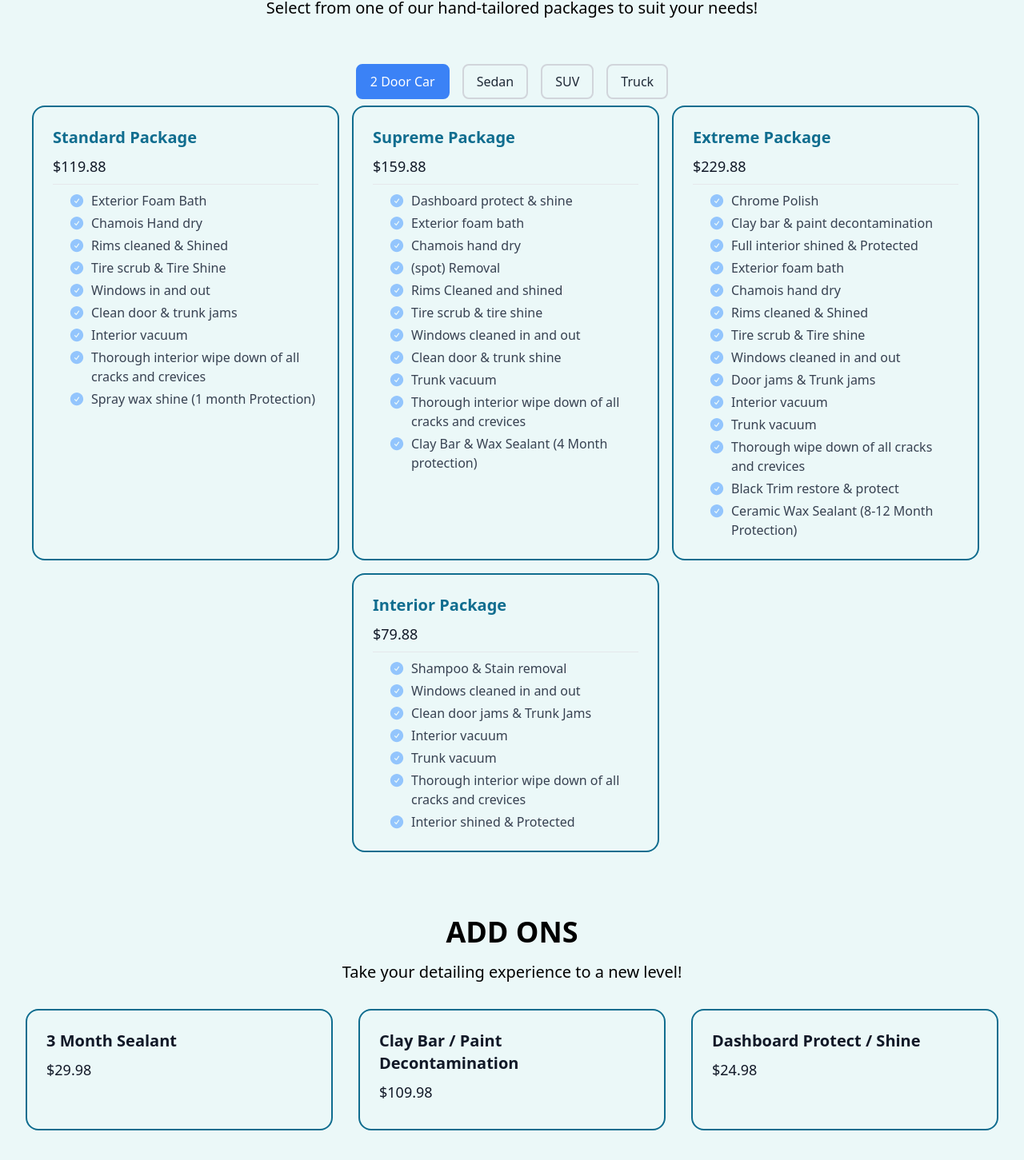
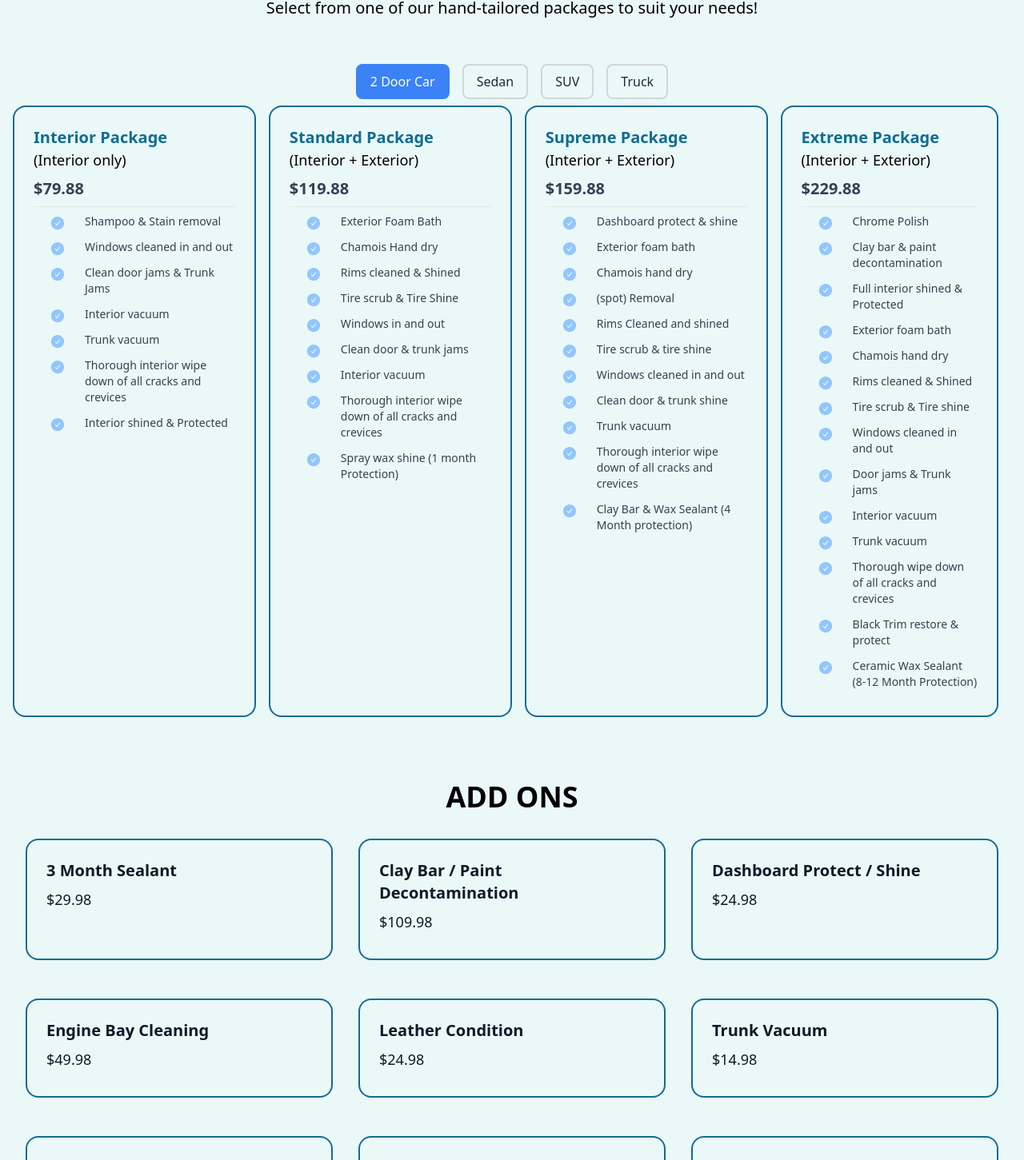
Before and after one commit to EdwardPunzalan/CTMKAds, a React (Vite) app: page / in a window 1280 px wide. Shown: the part 1740-3191 px from the top of the page at 80% size. Built offline with nearby package versions, Linux system fonts and the light colour scheme.

Commit message:
FB meta pixel integration

```diff
--- a/src/Body/CeramicQuotes.jsx
+++ b/src/Body/CeramicQuotes.jsx
@@ -3,15 +3,8 @@ import React from 'react';
 function Quotes() {
     return (
         <div className='pb-8'>
-            <h1 className="text-4xl font-medium text-center">Book your appointment today!</h1>
-            <h2 className="text-xl font-light pb-4 text-center">Please complete the following details to conclude your detailing appointment.</h2>
-            <div className="max-w-4xl mx-auto p-6 bg-transparent border-2 rounded-lg" style={{ borderColor: '#106D8F' }}>
-                <h3 className='text-2xl font-semibold text-center'>2-year Protection</h3>
-                <ul>
-                    <li className='text-xl font-light'>Two Doors/Sedans: Starting at $799.88</li>
-                    <li className='text-xl font-light'>Suvs/Trucks: Starting at $899.88</li>
-                </ul>
-            </div>
+            <h1 className="text-4xl font-medium text-center">Let's get it started</h1>
+            <h2 className="text-xl font-light pb-4 text-center">Call today for a quote!</h2>
             <br />
             <div className="max-w-4xl mx-auto p-6 bg-transparent border-2 rounded-lg" style={{ borderColor: '#106D8F' }}>
                 <h3 className='text-2xl font-semibold text-center'>5-year Protection</h3>
@@ -21,7 +14,9 @@ function Quotes() {
                 </ul>
             </div>
             <br />
-            <div className='flex justify-center'><a href="tel:+19549450770" className="bg-bn hover:bg-red-500 py-2 px-4 sm:py-4 sm:px-10 text-xs sm:text-sm md:text-base rounded-lg font-light drop-shadow">Call Now</a></div>
+            <div className='flex justify-center'>
+                <a href="tel:+19549450770" className="bg-bn hover:bg-red-500 py-2 px-6 sm:px-8 md:py-3 md:px-10 lg:py-4 lg:px-12 text-sm sm:text-base md:text-lg rounded-lg font-light drop-shadow">Call Now</a>
+            </div>
         </div>
     );
 }
--- a/src/Body/CeramicWelcome.jsx
+++ b/src/Body/CeramicWelcome.jsx
@@ -29,9 +29,10 @@ function Welcome() {
         <p className="py-2 text-sm sm:text-lg md:text-xl font-light w-full sm:w-10/12 md:w-7/12 font-medium text-myDb ">
           Trusted with over 50+ 5 Star Google Reviews.
         </p>
-        <div className="flex flex-wrap gap-2 sm:gap-4">
-          <a href='https://api.leadconnectorhq.com/widget/service-menu/65e358086ba2ab3555cad7f2' target='blank_' className="bg-bn hover:bg-red-500 py-2 px-4 sm:py-4 sm:px-10 text-xs sm:text-sm md:text-base rounded-lg font-light drop-shadow">Book Now</a>
-          <a href="tel:+19549450770" className="bg-blue-200 bg-opacity-60 hover:bg-blue-500 py-2 px-4 sm:py-4 sm:px-10 text-xs sm:text-sm md:text-base rounded-lg font-light drop-shadow">Call Now</a>
+        <div className="flex gap-4 sm:flex-row flex-col">
+          <a href="tel:+19549450770" className="h-12 text-center sm:h-auto bg-blue-200 bg-opacity-60 hover:bg-blue-500 py-2 px-2 sm:py-4 sm:px-4 md:py-3 md:px-6 lg:py-4 lg:px-8 rounded-lg font-light drop-shadow text-lg sm:text-sm md:text-base lg:text-lg transition ease-in-out duration-150">
+            Call Now
+          </a>
         </div>
       </div>
       <div style={{
--- a/src/Body/PriceAddOns.jsx
+++ b/src/Body/PriceAddOns.jsx
@@ -17,29 +17,35 @@ const servicePrices = {
 };
 
 function ServiceCards() {
-    // Track the index of the card currently hovered over
     const [hoverIndex, setHoverIndex] = useState(null);
+
+    const handleAddOnClick = (serviceName, price) => {
+        fbq('track', 'Lead', {
+            content_name: 'Package Booking',
+            content_category: 'Add-On Services'
+        });
+
+        window.open("https://api.leadconnectorhq.com/widget/service-menu/65e358086ba2ab3555cad7f2", '_blank');
+    };
 
     return (
         <div className="container mx-auto px-4 py-8">
             <h1 className='font-semibold text-center text-4xl pb-4'>ADD ONS</h1>
-            <h2 className='font-light text-center text-xl pb-4'>Take your detailing experience to a new level!</h2>
             <div className="grid grid-cols-1 sm:grid-cols-2 md:grid-cols-3 gap-8 p-4">
                 {Object.entries(servicePrices).map(([serviceName, price], index) => (
                     <div
                         key={serviceName}
-                        onMouseEnter={() => setHoverIndex(index)} // Set this card as hovered
-                        onMouseLeave={() => setHoverIndex(null)} // Reset hover when not hovered
+                        onMouseEnter={() => setHoverIndex(index)}
+                        onMouseLeave={() => setHoverIndex(null)}
                         className="relative border-2 rounded-2xl p-6 mb-4 shadow-md cursor-pointer transition-all bg-transparent text-gray-900 hover:shadow-lg hover:border-blue-500 hover:ring hover:ring-blue-500/50"
                         style={{
                             boxShadow: hoverIndex === index ? '0 0 10px #1F51FF, 0 0 15px #1F51FF, 0 0 20px #1F51FF' : 'none',
                             borderColor: '#106D8F',
                         }}
+                        onClick={() => handleAddOnClick(serviceName, price)} // Add click event handler
                     >
-                        <a href="https://api.leadconnectorhq.com/widget/service-menu/65e358086ba2ab3555cad7f2" target='blank_'>
                         <h3 className="text-xl font-semibold">{serviceName}</h3>
                         <p className="text-lg font-medium my-2">{price}</p>
-                        </a>
                     </div>
                 ))}
             </div>
--- a/src/Body/PricePackages.jsx
+++ b/src/Body/PricePackages.jsx
@@ -1,103 +1,120 @@
-import React, { useState} from 'react';
+import React, { useState } from 'react';
 import { CheckCircleIcon } from '@heroicons/react/24/solid';
 
 const packageDetails = {
     '1': {
+        Interior: {
+            package: "Interior Package",
+            price: "$79.88",
+            services: "Shampoo & Stain removal, Windows cleaned in and out, Clean door jams & Trunk Jams, Interior vacuum, Trunk vacuum, Thorough interior wipe down of all cracks and crevices, Interior shined & Protected",
+            wash: "(Interior only)"
+        },
         Standard: {
             package: "Standard Package",
             price: "$119.88",
-            services: "Exterior Foam Bath, Chamois Hand dry, Rims cleaned & Shined, Tire scrub & Tire Shine, Windows in and out, Clean door & trunk jams, Interior vacuum, Thorough interior wipe down of all cracks and crevices, Spray wax shine (1 month Protection)"
+            services: "Exterior Foam Bath, Chamois Hand dry, Rims cleaned & Shined, Tire scrub & Tire Shine, Windows in and out, Clean door & trunk jams, Interior vacuum, Thorough interior wipe down of all cracks and crevices, Spray wax shine (1 month Protection)",
+            wash: "(Interior + Exterior)"
         },
         Supreme: {
             package: "Supreme Package",
             price: "$159.88",
-            services: "Dashboard protect & shine, Exterior foam bath, Chamois hand dry, (spot) Removal, Rims Cleaned and shined, Tire scrub & tire shine, Windows cleaned in and out, Clean door & trunk shine, Trunk vacuum, Thorough interior wipe down of all cracks and crevices, Clay Bar & Wax Sealant (4 Month protection)"
+            services: "Dashboard protect & shine, Exterior foam bath, Chamois hand dry, (spot) Removal, Rims Cleaned and shined, Tire scrub & tire shine, Windows cleaned in and out, Clean door & trunk shine, Trunk vacuum, Thorough interior wipe down of all cracks and crevices, Clay Bar & Wax Sealant (4 Month protection)",
+            wash: "(Interior + Exterior)"
         },
         Extreme: {
             package: "Extreme Package",
             price: "$229.88",
-            services: "Chrome Polish, Clay bar & paint decontamination, Full interior shined & Protected, Exterior foam bath, Chamois hand dry, Rims cleaned & Shined, Tire scrub & Tire shine, Windows cleaned in and out, Door jams & Trunk jams, Interior vacuum, Trunk vacuum, Thorough wipe down of all cracks and crevices, Black Trim restore & protect, Ceramic Wax Sealant (8-12 Month Protection)"
-        },
-        Interior: {
-            package: "Interior Package",
-            price: "$79.88",
-            services: "Shampoo & Stain removal, Windows cleaned in and out, Clean door jams & Trunk Jams, Interior vacuum, Trunk vacuum, Thorough interior wipe down of all cracks and crevices, Interior shined & Protected"
+            services: "Chrome Polish, Clay bar & paint decontamination, Full interior shined & Protected, Exterior foam bath, Chamois hand dry, Rims cleaned & Shined, Tire scrub & Tire shine, Windows cleaned in and out, Door jams & Trunk jams, Interior vacuum, Trunk vacuum, Thorough wipe down of all cracks and crevices, Black Trim restore & protect, Ceramic Wax Sealant (8-12 Month Protection)",
+            wash: "(Interior + Exterior)"
         }
     },
     '2': {
+        Interior: {
+            package: "Interior Package",
+            price: "$99.88",
+            services: "Shampoo & Stain removal, Windows cleaned in and out, Clean door jams & Trunk Jams, Interior vacuum, Trunk vacuum, Thorough interior wipe down of all cracks and crevices, Interior shined & Protected",
+            wash: "(Interior only)"
+        },
         Standard: {
             package: "Standard Package",
             price: "$134.88",
-            services: "Exterior Foam Bath, Chamois Hand dry, Rims cleaned & Shined, Tire scrub & Tire Shine, Windows in and out, Clean door & trunk jams, Interior vacuum, Thorough interior wipe down of all cracks and crevices, Spray wax shine (1 month Protection)"
+            services: "Exterior Foam Bath, Chamois Hand dry, Rims cleaned & Shined, Tire scrub & Tire Shine, Windows in and out, Clean door & trunk jams, Interior vacuum, Thorough interior wipe down of all cracks and crevices, Spray wax shine (1 month Protection)",
+            wash: "(Interior + Exterior)"
         },
         Supreme: {
             package: "Supreme Package",
             price: "$179.88",
-            services: "Dashboard protect & shine, Exterior foam bath, Chamois hand dry, (spot) Removal, Rims Cleaned and shined, Tire scrub & tire shine, Windows cleaned in and out, Clean door & trunk shine, Trunk vacuum, Thorough interior wipe down of all cracks and crevices, Clay Bar & Wax Sealant (4 Month protection)"
+            services: "Dashboard protect & shine, Exterior foam bath, Chamois hand dry, (spot) Removal, Rims Cleaned and shined, Tire scrub & tire shine, Windows cleaned in and out, Clean door & trunk shine, Trunk vacuum, Thorough interior wipe down of all cracks and crevices, Clay Bar & Wax Sealant (4 Month protection)",
+            wash: "(Interior + Exterior)"
         },
         Extreme: {
             package: "Extreme Package",
             price: "$299.88",
-            services: "Chrome Polish, Clay bar & paint decontamination, Full interior shined & Protected, Exterior foam bath, Chamois hand dry, Rims cleaned & Shined, Tire scrub & Tire shine, Windows cleaned in and out, Door jams & Trunk jams, Interior vacuum, Trunk vacuum, Thorough wipe down of all cracks and crevices, Black Trim restore & protect, Ceramic Wax Sealant (8-12 Month Protection)"
-        },
-        Interior: {
-            package: "Interior Package",
-            price: "$99.88",
-            services: "Shampoo & Stain removal, Windows cleaned in and out, Clean door jams & Trunk Jams, Interior vacuum, Trunk vacuum, Thorough interior wipe down of all cracks and crevices, Interior shined & Protected"
+            services: "Chrome Polish, Clay bar & paint decontamination, Full interior shined & Protected, Exterior foam bath, Chamois hand dry, Rims cleaned & Shined, Tire scrub & Tire shine, Windows cleaned in and out, Door jams & Trunk jams, Interior vacuum, Trunk vacuum, Thorough wipe down of all cracks and crevices, Black Trim restore & protect, Ceramic Wax Sealant (8-12 Month Protection)",
+            wash: "(Interior + Exterior)"
         }
     },
     '3': {
+        Interior: {
+            package: "Interior Package",
+            price: "$119.88",
+            services: "Shampoo & Stain removal, Windows cleaned in and out, Clean door jams & Trunk Jams, Interior vacuum, Trunk vacuum, Thorough interior wipe down of all cracks and crevices, Interior shined & Protected",
+            wash: "(Interior only)"
+        },
         Standard: {
             package: "Standard Package",
             price: "$154.88",
-            services: "Exterior Foam Bath, Chamois Hand dry, Rims cleaned & Shined, Tire scrub & Tire Shine, Windows in and out, Clean door & trunk jams, Interior vacuum, Thorough interior wipe down of all cracks and crevices, Spray wax shine (1 month Protection)"
+            services: "Exterior Foam Bath, Chamois Hand dry, Rims cleaned & Shined, Tire scrub & Tire Shine, Windows in and out, Clean door & trunk jams, Interior vacuum, Thorough interior wipe down of all cracks and crevices, Spray wax shine (1 month Protection)",
+            wash: "(Interior + Exterior)"
         },
         Supreme: {
             package: "Supreme Package",
             price: "$229.88",
-            services: "Dashboard protect & shine, Exterior foam bath, Chamois hand dry, (spot) Removal, Rims Cleaned and shined, Tire scrub & tire shine, Windows cleaned in and out, Clean door & trunk shine, Trunk vacuum, Thorough interior wipe down of all cracks and crevices, Clay Bar & Wax Sealant (4 Month protection)"
+            services: "Dashboard protect & shine, Exterior foam bath, Chamois hand dry, (spot) Removal, Rims Cleaned and shined, Tire scrub & tire shine, Windows cleaned in and out, Clean door & trunk shine, Trunk vacuum, Thorough interior wipe down of all cracks and crevices, Clay Bar & Wax Sealant (4 Month protection)",
+            wash: "(Interior + Exterior)"
         },
         Extreme: {
             package: "Extreme Package",
             price: "$369.88",
-            services: "Chrome Polish, Clay bar & paint decontamination, Full interior shined & Protected, Exterior foam bath, Chamois hand dry, Rims cleaned & Shined, Tire scrub & Tire shine, Windows cleaned in and out, Door jams & Trunk jams, Interior vacuum, Trunk vacuum, Thorough wipe down of all cracks and crevices, Black Trim restore & protect, Ceramic Wax Sealant (8-12 Month Protection)"
-        },
+            services: "Chrome Polish, Clay bar & paint decontamination, Full interior shined & Protected, Exterior foam bath, Chamois hand dry, Rims cleaned & Shined, Tire scrub & Tire shine, Windows cleaned in and out, Door jams & Trunk jams, Interior vacuum, Trunk vacuum, Thorough wipe down of all cracks and crevices, Black Trim restore & protect, Ceramic Wax Sealant (8-12 Month Protection)",
+            wash: "(Interior + Exterior)"
+        }
+    },
+    '4': {
         Interior: {
             package: "Interior Package",
             price: "$119.88",
-            services: "Shampoo & Stain removal, Windows cleaned in and out, Clean door jams & Trunk Jams, Interior vacuum, Trunk vacuum, Thorough interior wipe down of all cracks and crevices, Interior shined & Protected"
-        }
-    },
-    '4': {
+            services: "Shampoo & Stain removal, Windows cleaned in and out, Clean door jams & Trunk Jams, Interior vacuum, Trunk vacuum, Thorough interior wipe down of all cracks and crevices, Interior shined & Protected",
+            wash: "(Interior only)"
+        },
         Standard: {
             package: "Standard Package",
             price: "$154.88",
-            services: "Exterior Foam Bath, Chamois Hand dry, Rims cleaned & Shined, Tire scrub & Tire Shine, Windows in and out, Clean door & trunk jams, Interior vacuum, Thorough interior wipe down of all cracks and crevices, Spray wax shine (1 month Protection)"
+            services: "Exterior Foam Bath, Chamois Hand dry, Rims cleaned & Shined, Tire scrub & Tire Shine, Windows in and out, Clean door & trunk jams, Interior vacuum, Thorough interior wipe down of all cracks and crevices, Spray wax shine (1 month Protection)",
+            wash: "(Interior + Exterior)"
         },
         Supreme: {
             package: "Supreme Package",
             price: "$229.88",
-            services: "Dashboard protect & shine, Exterior foam bath, Chamois hand dry, (spot) Removal, Rims Cleaned and shined, Tire scrub & tire shine, Windows cleaned in and out, Clean door & trunk shine, Trunk vacuum, Thorough interior wipe down of all cracks and crevices, Clay Bar & Wax Sealant (4 Month protection)"
+            services: "Dashboard protect & shine, Exterior foam bath, Chamois hand dry, (spot) Removal, Rims Cleaned and shined, Tire scrub & tire shine, Windows cleaned in and out, Clean door & trunk shine, Trunk vacuum, Thorough interior wipe down of all cracks and crevices, Clay Bar & Wax Sealant (4 Month protection)",
+            wash: "(Interior + Exterior)"
         },
         Extreme: {
             package: "Extreme Package",
             price: "$369.88",
-            services: "Chrome Polish, Clay bar & paint decontamination, Full interior shined & Protected, Exterior foam bath, Chamois hand dry, Rims cleaned & Shined, Tire scrub & Tire shine, Windows cleaned in and out, Door jams & Trunk jams, Interior vacuum, Trunk vacuum, Thorough wipe down of all cracks and crevices, Black Trim restore & protect, Ceramic Wax Sealant (8-12 Month Protection)"
-        },
-        Interior: {
-            package: "Interior Package",
-            price: "$119.88",
-            services: "Shampoo & Stain removal, Windows cleaned in and out, Clean door jams & Trunk Jams, Interior vacuum, Trunk vacuum, Thorough interior wipe down of all cracks and crevices, Interior shined & Protected"
+            services: "Chrome Polish, Clay bar & paint decontamination, Full interior shined & Protected, Exterior foam bath, Chamois hand dry, Rims cleaned & Shined, Tire scrub & Tire shine, Windows cleaned in and out, Door jams & Trunk jams, Interior vacuum, Trunk vacuum, Thorough wipe down of all cracks and crevices, Black Trim restore & protect, Ceramic Wax Sealant (8-12 Month Protection)",
+            wash: "(Interior + Exterior)"
         }
     }
 };
+
 
 const packageUrls = {
     Standard: "https://api.leadconnectorhq.com/widget/booking/xZDBRbVhHQPfyoNlTAbl?backgroundColor=%23ffffff&primaryColor=%23178af6ff&buttonText=Schedule+Meeting&showCalendarTitle=true&showCalendarDescription=true&showCalendarDetails=true&default=true",
     Supreme: "https://api.leadconnectorhq.com/widget/booking/eIt8qSROhAiqSKZwu0W1?backgroundColor=%23ffffff&primaryColor=%23178af6ff&buttonText=Schedule+Meeting&showCalendarTitle=true&showCalendarDescription=true&showCalendarDetails=true&default=true",
     Extreme: "https://api.leadconnectorhq.com/widget/booking/ElejysSs0DQjHFo8vI7e?backgroundColor=%23ffffff&primaryColor=%23178af6ff&buttonText=Schedule+Meeting&showCalendarTitle=true&showCalendarDescription=true&showCalendarDetails=true&default=true",
     Interior: "https://api.leadconnectorhq.com/widget/booking/xonxuP3aQPvWxRooAn5Q?backgroundColor=%23ffffff&primaryColor=%23178af6ff&buttonText=Book+Today!&showCalendarTitle=true&showCalendarDescription=true&showCalendarDetails=true&default=true"
-  };
+};
 
 const vehicleTypes = ["2 Door Car", "Sedan", "SUV", "Truck"];
 
@@ -107,7 +124,14 @@ const Packages = () => {
 
     const handlePackageClick = (packageName) => {
         window.open(packageUrls[packageName], '_blank');
+
+        fbq('track', 'Lead', {
+            content_name: 'Package Booking',
+            content_category: 'Package Selection',
+            package_name: packageName
+        });
     };
+
 
     const updatePackageDetails = (packageNumber) => {
         return Object.keys(packageDetails[packageNumber]).map((packageKey, index) => {
@@ -125,13 +149,14 @@ const Packages = () => {
                     onMouseLeave={() => setHoverIndex(null)} // Clear hover state
                 >
                     <h3 className="text-xl font-semibold" style={{ color: '#106D8F' }}>{details.package}</h3>
-                    <h4 className="text-lg font-medium text-gray-900 my-2">{details.price}</h4>
+                    <p className='text-lg'>{details.wash}</p>
+                    <h4 className="text-xl font-bold text-slate-700 my-2">{details.price}</h4>
                     <hr className="my-2" />
                     <ul className="list-disc pl-5 space-y-1">
                         {details.services.split(', ').map((service, serviceIndex) => (
                             <li key={serviceIndex} className="text-gray-700 flex align-top">
                                 <CheckCircleIcon className="w-5 h-5 text-blue-300 mr-2 flex-shrink-0 mt-0.5" aria-hidden="true" />
-                                <span className="align-middle">{service}</span>
+                                <span className="align-middle text-base lg:text-sm pl-4 pb-2">{service}</span>
                             </li>
                         ))}
                     </ul>
@@ -159,7 +184,7 @@ const Packages = () => {
                     </button>
                 ))}
             </div>
-            <div className="flex justify-center flex-wrap">
+            <div className="flex justify-center items-center lg:items-stretch flex-col lg:flex-row">
                 {updatePackageDetails(selectedPackage)}
             </div>
         </div>
--- a/src/Footer/Footer.jsx
+++ b/src/Footer/Footer.jsx
@@ -36,7 +36,6 @@ function Footer() {
             <div style={overlay}></div>
             <hr />
             <FooterAbout />
-            <FooterMenu />
             <hr className='my-4 w-9/12 md:w-10/12 border-solid border-black self-center' />
             <div className="flex flex-col md:flex-row mt-2 justify-center gap-2 md:gap-1 items-center">
                 <p className='text-sm md:text-lg'>Copyright &copy; {year} CTMK</p>
```
Also changed, not shown: src/Body/Welcome.jsx (+14 -2 lines), src/Footer/FooterAbout.jsx (+24 -6 lines).
